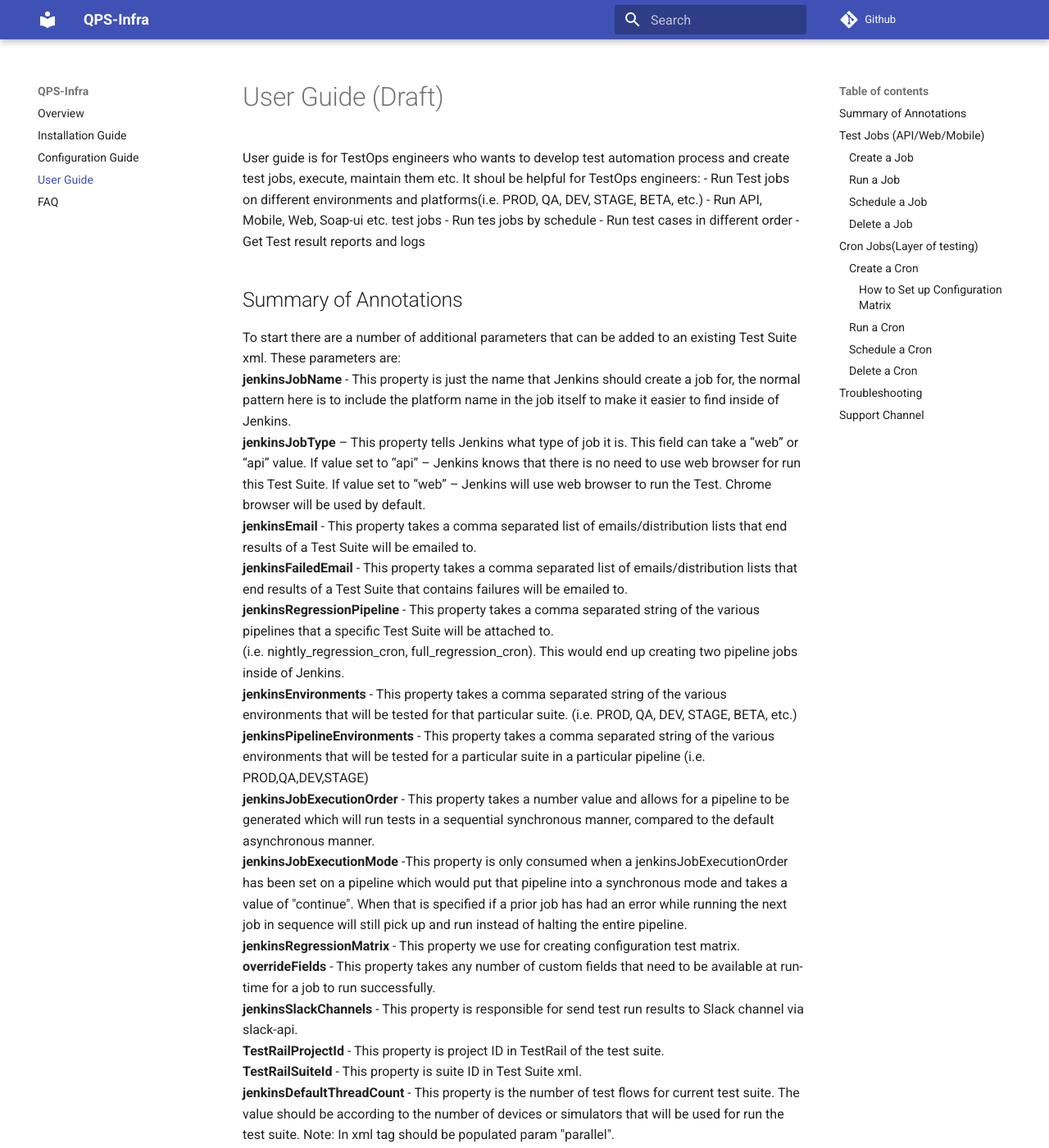
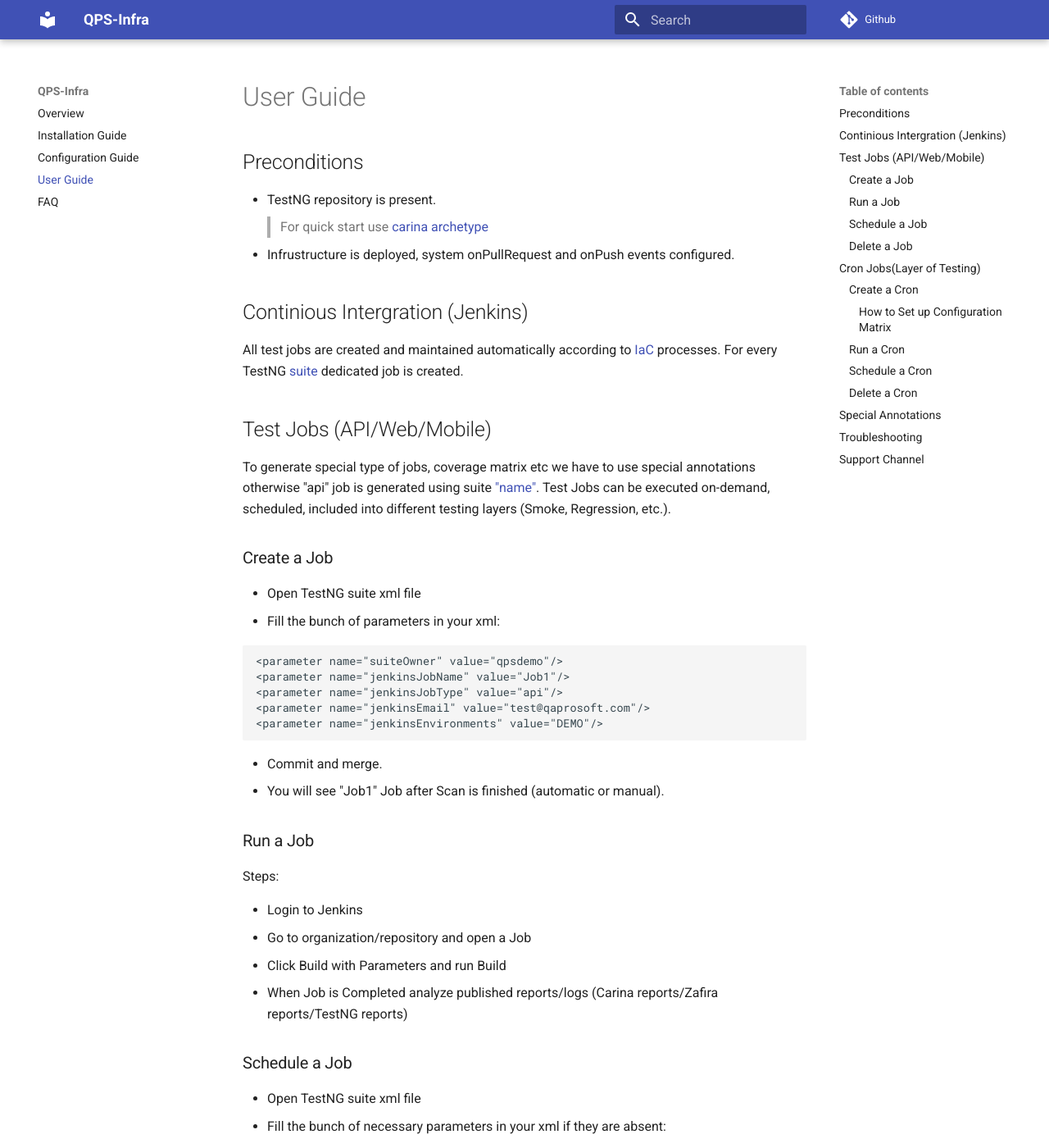
Before and after one commit to zebrunner/community-edition, an MkDocs documentation site: the page built from docs/user-guide.md, in a window 1280 px wide and 1400 px high. Shown: the whole window at 82% size. Built offline with MkDocs 1.6.1 and Material for MkDocs 9.7.7, drawn with Linux system fonts in a browser that asks for light colours; comment, search, counter and statistics services are not loaded; old or Windows-style settings are respelled for this version of MkDocs; some of the changed text lies outside the part shown.

Commit message:
updated and completed user guide

````diff
--- a/docs/user-guide.md
+++ b/docs/user-guide.md
@@ -1,63 +1,25 @@
-# User Guide (Draft)
+# User Guide
 
+## Preconditions
 
-User guide is for TestOps engineers who wants to develop test automation process and create test jobs, execute, maintain them etc.
-It shoul be helpful for TestOps engineers:
-- Run Test jobs on different environments and platforms(i.e. PROD, QA, DEV, STAGE, BETA, etc.)
-- Run API, Mobile, Web, Soap-ui etc. test jobs
-- Run tes jobs by schedule
-- Run test cases in different order
-- Get Test result reports and logs
+- TestNG repository is present.
+ > For quick start use [carina archetype](http://qaprosoft.github.io/carina/getting_started/)
+- Infrustructure is deployed, system onPullRequest and onPush events configured.
 
+## Continious Intergration (Jenkins)
 
-## Summary of Annotations
-
-To start there are a number of additional parameters that can be added to an existing Test Suite xml.
-These parameters are:
-</br>
-<b> jenkinsJobName </b> - This property is just the name that Jenkins should create a job for, the normal pattern here is to include the platform name in the job itself to make it easier to find inside of Jenkins.
-</br>
-<b>jenkinsJobType </b> – This property tells Jenkins what type of job it is. This field can take a “web” or “api” value.
-If value set to “api” – Jenkins knows that there is no need to use web browser for run this Test Suite.
-If value set to “web” – Jenkins will use web browser to run the Test. Chrome browser will be used by default.
-</br>
-<b> jenkinsEmail </b> - This property takes a comma separated list of emails/distribution lists that end results of a Test Suite will be emailed to.
-</br>
-<b> jenkinsFailedEmail </b> - This property takes a comma separated list of emails/distribution lists that end results of a Test Suite that contains failures will be emailed to.
-</br>
-<b>jenkinsRegressionPipeline </b> - This property takes a comma separated string of the various pipelines that a specific Test Suite will be attached to. (i.e. nightly_regression_cron, full_regression_cron). This would end up creating two pipeline jobs inside of Jenkins.
-</br>
-<b>jenkinsEnvironments </b> - This property takes a comma separated string of the various environments that will be tested for that particular suite. (i.e. PROD, QA, DEV, STAGE, BETA, etc.)
-</br>
-<b> jenkinsPipelineEnvironments </b> - This property takes a comma separated string of the various environments that will be tested for a particular suite in a particular pipeline (i.e. PROD,QA,DEV,STAGE)
-</br>
-<b>jenkinsJobExecutionOrder</b> - This property takes a number value and allows for a pipeline to be generated which will run tests in a sequential synchronous manner, compared to the default asynchronous manner.
-</br>
-<b> jenkinsJobExecutionMode </b> -This property is only consumed when a jenkinsJobExecutionOrder has been set on a pipeline which would put that pipeline into a synchronous mode and takes a value of "continue".
-When that is specified if a prior job has had an error while running the next job in sequence will still pick up and run instead of halting the entire pipeline.
-</br>
-<b> jenkinsRegressionMatrix </b> - This property we use for creating configuration test matrix.
-</br>
-<b> overrideFields </b> - This property takes any number of custom fields that need to be available at run-time for a job to run successfully.
-</br>
-<b> jenkinsSlackChannels </b> - This property is responsible for send test run results to Slack channel via slack-api.
-</br>
-<b> TestRailProjectId </b> - This property is project ID in TestRail of the test suite.
-</br>
-<b> TestRailSuiteId </b>  - This property is suite ID in Test Suite xml.
-</br>
-<b> jenkinsDefaultThreadCount </b> - This property is the number of test flows for current test suite. The value should be according to the number of devices or simulators that will be used for run the test suite. Note: In xml tag <suite> should be populated param "parallel".
-  </br>
-<b> jenkinsMobileDefaultPool </b> - This property means the name of the devices that will be used for running  test cases on mobile.
-</br>
+All test jobs are created and maintained automatically according to [IaC](https://en.wikipedia.org/wiki/Infrastructure_as_code) processes.
+For every TestNG [suite](https://www.toolsqa.com/testng/testng-test-suite/) dedicated job is created.
 
 ## Test Jobs (API/Web/Mobile)
-Jenkins Pipeline Job - this is a job that can be created for each suite and can be executed on demand or by schedule.
+
+To generate special type of jobs, coverage matrix etc we have to use special annotations otherwise "api" job is generated using suite ["name"](https://github.com/qaprosoft/carina-demo/blob/14f7f7a7c426b1c6d86768abddf4c6467b32b016/src/test/resources/testng_suites/api.xml#L2).
+Test Jobs can be executed on-demand, scheduled, included into different testing layers (Smoke, Regression, etc.).
 
 ### Create a Job
 
 * Open TestNG suite xml file
-* Fill the bunch of necessary parameters in your xml:
+* Fill the bunch of parameters in your xml:
 ```
 <parameter name="suiteOwner" value="qpsdemo"/>
 <parameter name="jenkinsJobName" value="Job1"/>
@@ -94,17 +56,18 @@
 * Commit and merge.
 * Ask your administrator to remove the Job on Jenkins.
 
-## Cron Jobs(Layer of testing)
-Jenkins Pipeline Cron - this is a job that can include different suites/jobs and can be executed on demand or by schedule.
+## Cron Jobs(Layer of Testing)
+Jenkins Pipeline Cron - this is a job that can execute different suites/jobs in scope of single run. Test Job can be assigned to testing layer(cron) using "jenkinsRegressionPipeline" annotation.
 
 ### Create a Cron
-* Open each TestNG suite xml file(s)
+* Open TestNG suite xml file
 * Declare "jenkinsRegressionPipeline" property in xml:
 ```
 <parameter name="jenkinsRegressionPipeline" value="nightly_regression, full_regression"/>
 ```
 * Commit and merge.
-* After Scan is finished (automatic or manual) nightly_regression, full_regression crons are created in Jenkins.
+* After Scan is finished (automatic or manual) nightly_regression and full_regression crons are created in Jenkins.
+* During execution nightly_regression or full_regression crons current test suite(job) must be executed.
 
 #### How to Set up Configuration Matrix
 * Open TestNG suite xml file
@@ -143,6 +106,43 @@
 * Commit and merge.
 * Ask your administrator to delete Cron job in Jenkins
 
+## Special Annotations
+
+To start there are a number of additional parameters that can be added to an existing Test Suite xml.
+These parameters are:
+</br>
+<b>jenkinsJobName</b> - This property is just the name that Jenkins should create a job for, the normal pattern here is to include the platform name in the job itself to make it easier to find inside of Jenkins.
+</br>
+<b>jenkinsJobType</b> – This property tells Jenkins what type of job it is. This field can take a “web”, “api”, “ios”, “android” value. For each type of job appropriate capabilities and parameter are generated.
+If value set to “api” – Jenkins knows that there is no need to use web browser for run this Test Suite.
+If value set to “web” – Jenkins will use web browser to run the Test. Chrome browser will be used by default.
+If value set to “ios” – ios native application test job.
+If value set to “android” – android native application test job.
+</br>
+<b>capabilities</b> - This property is extended W3C driver capabilities.
+</br>
+<b> jenkinsEmail</b> - This property takes a comma separated list of emails/distribution lists that end results of a Test Suite will be emailed to.
+</br>
+<b>jenkinsFailedEmail</b> - This property takes a comma separated list of emails/distribution lists that end results of a Test Suite that contains failures will be emailed to.
+</br>
+<b>jenkinsRegressionPipeline</b> - This property takes a comma separated string of the various pipelines that a specific Test Suite will be attached to.
+</br>
+<b>jenkinsEnvironments</b> - This property takes a comma separated string of the various environments that will be tested for that particular suite i.e. PROD, QA, DEV, STAGE, BETA, etc.
+</br>
+<b>jenkinsPipelineEnvironments</b> - This property takes a comma separated string of the various environments that will be tested for a particular suite in a particular pipeline (i.e. PROD,QA,DEV,STAGE)
+</br>
+<b>jenkinsJobExecutionOrder</b> - This property takes a number value and allows for a pipeline to be generated which will run tests in a sequential synchronous manner, compared to the default asynchronous manner.
+</br>
+<b>jenkinsJobExecutionMode</b> - This property is only consumed when a jenkinsJobExecutionOrder has been set on a pipeline which would put that pipeline into a synchronous mode and takes a value of "continue" or "abort".
+When it is "abort" we halt the entire pipeline as only failed job detected. It might be useful to setup extended health-check scenarios
+</br>
+<b>jenkinsRegressionMatrix</b> - This property we use for creating configuration test matrix.
+</br>
+<b>overrideFields</b> - This property takes any number of custom fields that need to be available at run-time for a job to run successfully. They can override any CI parameter forcibly.
+</br>
+<b>jenkinsSlackChannels</b> - This property is responsible for send test run results to Slack channel via slack-api.
+</br>
+
 ## Troubleshooting
 
 ## Support Channel
````
